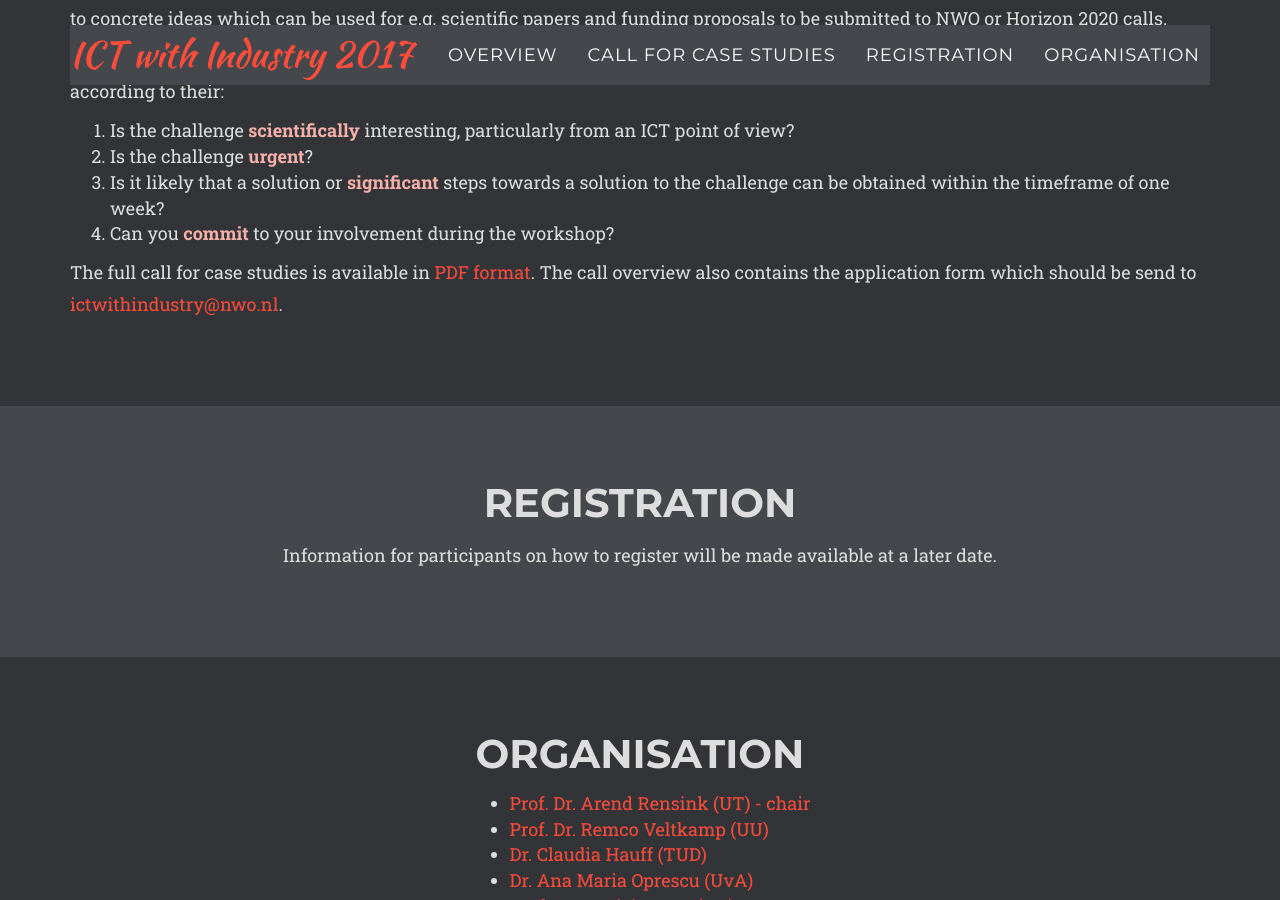
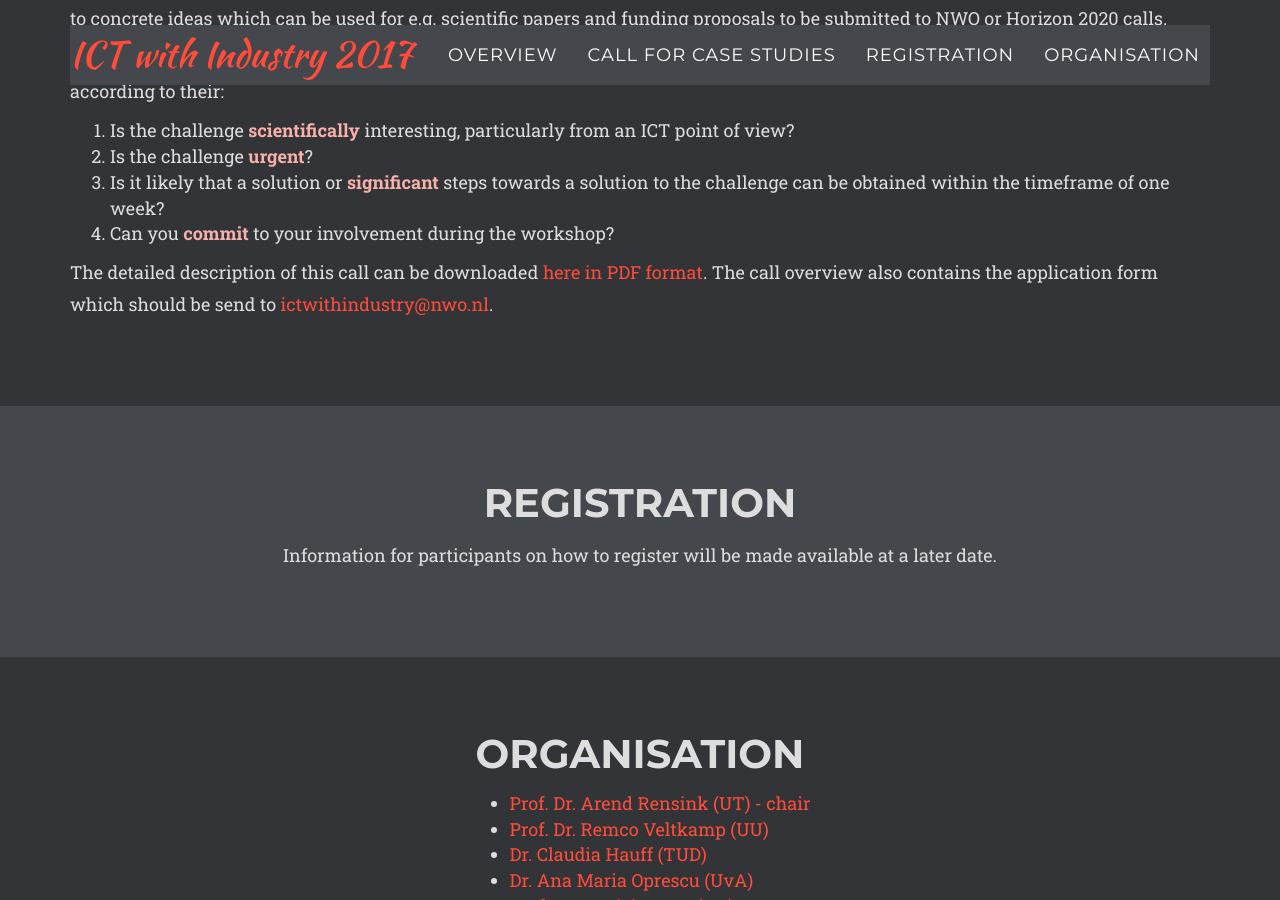
Before and after one commit to chauff/ictWI2017, a Jekyll site: the page built from index.html, in a window 1280 px wide and 900 px high, scrolled down 1895 px. Built offline with Jekyll 4.4.1, drawn with Linux system fonts in a browser that asks for light colours; some web fonts are replaced; comment, search, counter and statistics services are not loaded.

Commit message:
Update cfp.html

```diff
--- a/_includes/cfp.html
+++ b/_includes/cfp.html
@@ -41,8 +41,8 @@
                             </ol>
                             </p>
                             <p class="text-left">
-                                The full call for case studies is available in
-                                <a href="ictwithindustry-2017.pdf">PDF format</a>. The call overview also contains the application
+                                The detailed description of this call can be downloaded
+                                <a href="ictwithindustry-2017.pdf">here in PDF format</a>. The call overview also contains the application
                                 form which should be send to <a href="mailto:ictwithindustry@nwo.nl">ictwithindustry@nwo.nl</a>.
                             </p>
                     </div>
```
